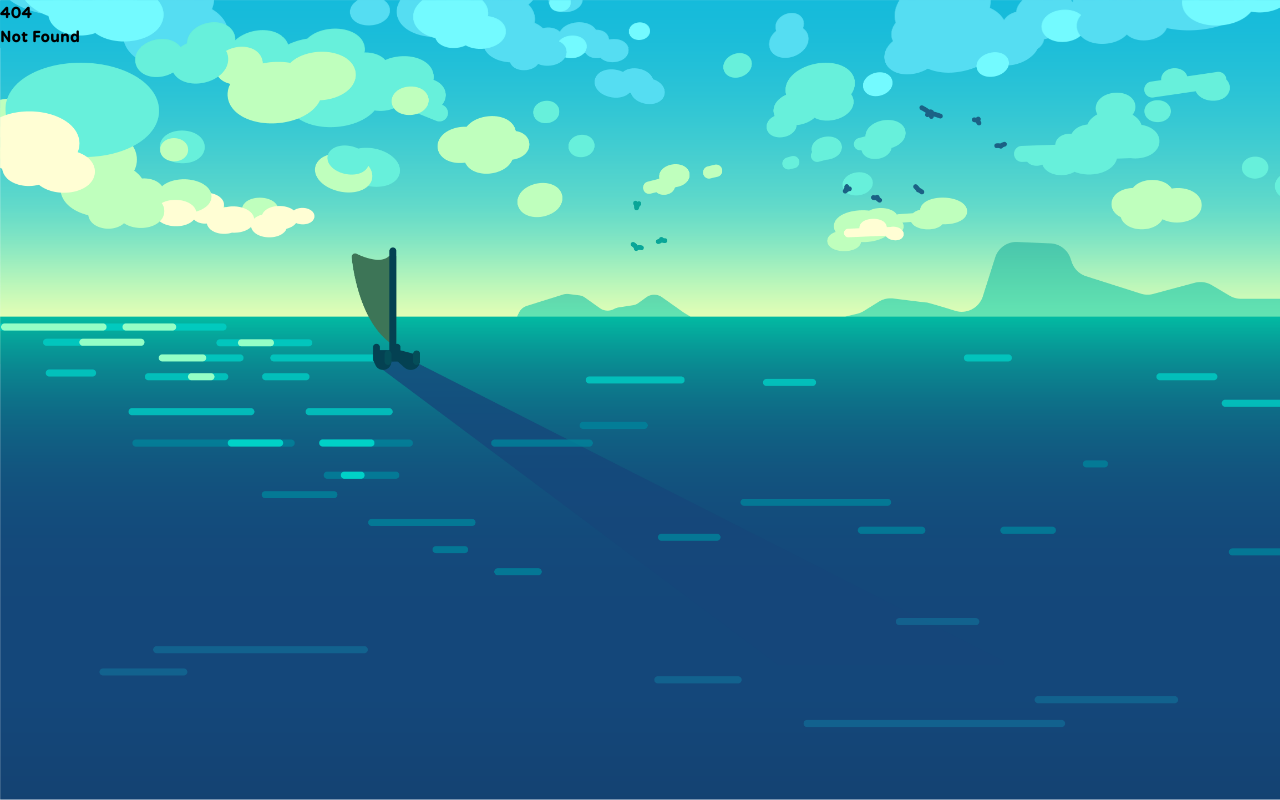
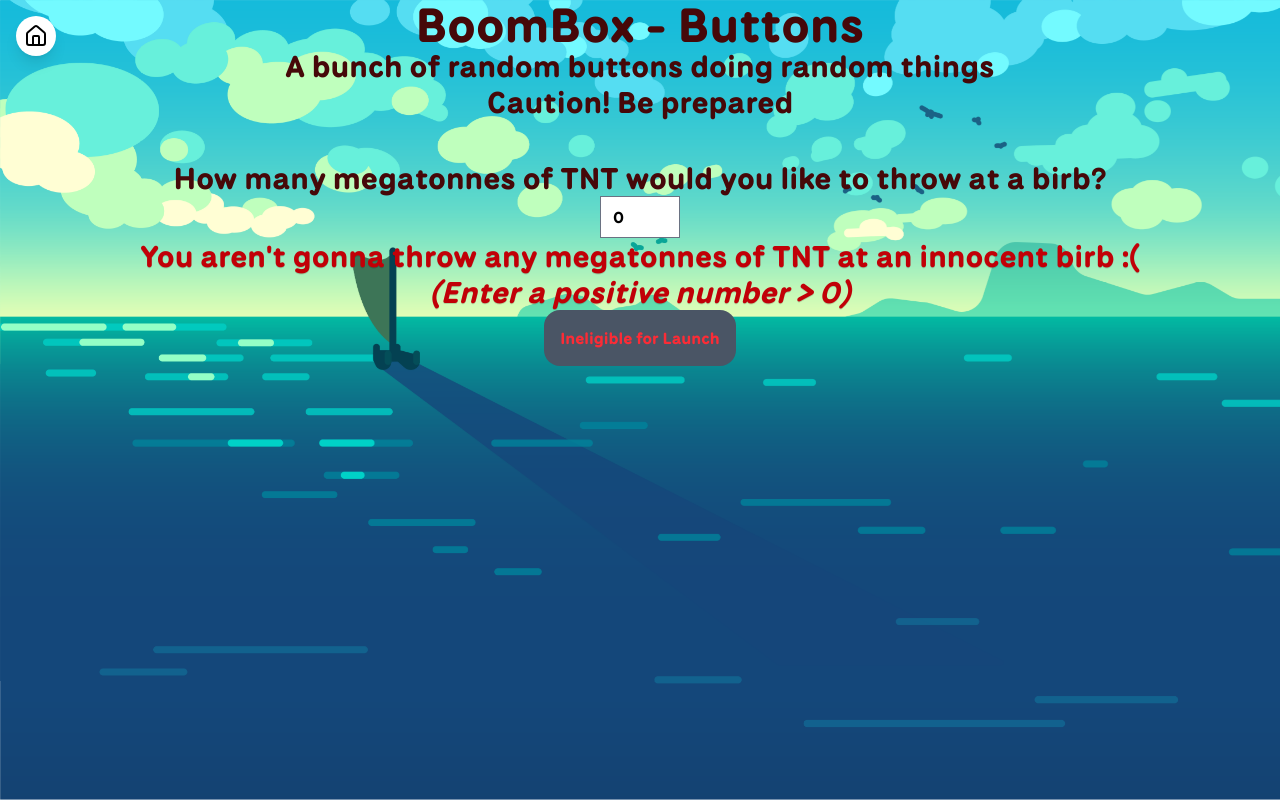
Before and after one commit to Spacexplorer11/boombox, a SvelteKit app: page /boombox-buttons/play in a window 1280 px wide. Before the commit this address had no page. Built offline with nearby package versions, Linux system fonts and the light colour scheme.

Commit message:
Made the full play page! Lots of work! Loved making it and felt good using no ai

```diff
--- /dev/null
+++ b/src/routes/(non-homepage)/boombox-buttons/play/+page.svelte
@@ -0,0 +1,96 @@
+<script>
+	import { onMount } from "svelte";
+
+	let megatonnes = $state(0);
+	let explosion = "";
+	let launch = "";
+	let megatonnesInput = "";
+	let launcherText = $state("are gonna throw");
+	let launchEligible = $derived.by(() => {
+		if (megatonnes > 0) {
+			return "";
+		} else {
+			return "disabled";
+		}
+	});
+	let buttonText = $derived.by(() => {
+		if (megatonnes > 0) {
+			return "Launch";
+		} else {
+			return "Ineligible for Launch";
+		}
+	});
+	onMount(() => {
+		explosion = document.getElementById("explosion");
+		launch = document.getElementById("launch");
+		megatonnesInput = document.getElementById("megatonnes");
+	});
+</script>
+
+<sveltekit:head>
+	<title>BoomBox - Buttons</title>
+	<meta
+		name="description"
+		content="BoomBox - In the most literal sense ever. This is based on the Kurzgesagt fandom!"
+	/>
+</sveltekit:head>
+<div class="@container flex flex-col">
+	<header class="@container/header text-center text-red-950">
+		<h1 class="text-4xl md:text-5xl">BoomBox - Buttons</h1>
+		<h3 class="text-2xl md:text-3xl">A bunch of random buttons doing random things</h3>
+		<h3 class="text-2xl md:text-3xl">Caution! Be prepared</h3>
+	</header>
+	<main class="@container/main mt-10 flex flex-col text-center">
+		<label for="megatonnes" class="text-2xl text-red-950 md:text-3xl"
+			>How many megatonnes of TNT would you like to throw at a birb?</label
+		>
+		<input
+			id="megatonnes"
+			class="mx-auto w-20 invalid:outline-red-500 disabled:cursor-not-allowed"
+			bind:value={megatonnes}
+			type="number"
+		/>
+		{#if megatonnes !== null && megatonnes > 1 && megatonnes !== ""}
+			<p class="mx-auto max-w-fit text-2xl text-green-700 text-shadow-2xs md:text-3xl">
+				You {launcherText}
+				{megatonnes} megatonnes of TNT at an innocent birb!
+			</p>
+		{:else if megatonnes !== null && megatonnes > 0 && megatonnes !== ""}
+			<p class="mx-auto text-2xl text-amber-600 text-shadow-2xs md:text-3xl">
+				You {launcherText} 1 megatonne of TNT at an innocent birb!
+			</p>
+		{:else}
+			<p class="mx-auto text-2xl text-red-700 text-shadow-2xs md:text-3xl">
+				You aren't gonna throw any megatonnes of TNT at an innocent birb :( <br />
+				<em>(Enter a positive number > 0)</em>
+			</p>
+		{/if}
+		<button
+			id="launch"
+			aria-label="confirm"
+			class="mx-auto max-w-fit rounded-2xl bg-green-700 p-4 text-red-500 not-disabled:hover:translate-y-1 not-disabled:hover:scale-[1.03] not-disabled:hover:shadow-2xl active:bg-green-800 disabled:cursor-not-allowed disabled:bg-gray-600"
+			disabled={launchEligible}
+			onclick={() => {
+				explosion.style.visibility = "visible";
+				launch.style.visibility = "hidden";
+				megatonnesInput.disabled = "disabled";
+				launcherText = "threw";
+			}}
+		>
+			{buttonText}
+		</button>
+		<iframe
+			id="explosion"
+			style="visibility: hidden;"
+			class="mx-auto"
+			width="560"
+			height="315"
+			src="https://www.youtube.com/embed/tQ3qPEbbqmg?autoplay=1&mute=1&controls=0"
+			title="YouTube video player"
+			frameborder="0"
+			allow="accelerometer; autoplay; clipboard-write; encrypted-media; gyroscope; picture-in-picture; web-share"
+			referrerpolicy="strict-origin-when-cross-origin"
+			allowfullscreen
+		></iframe>
+	</main>
+</div>
```
